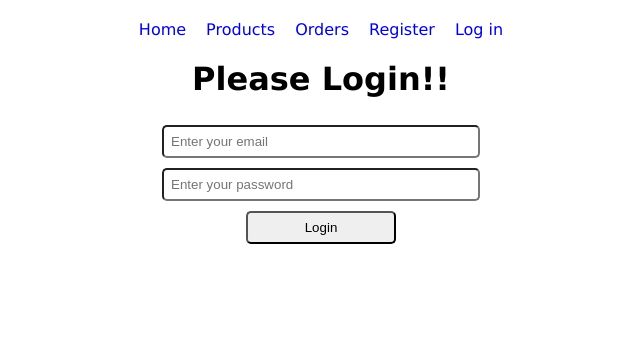
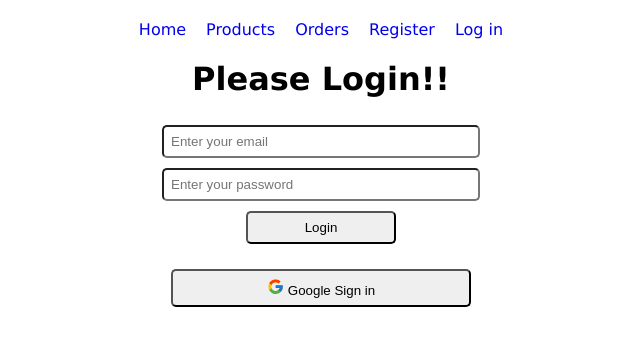
Before and after one commit to mdmehedihasan212/router-firebase-integration, a React (Create React App) app: page /log-in in a window 1280 px wide. Shown: the top 346 px of the page, without its empty margins (319-959 px from the left). Built offline with nearby package versions, Linux system fonts and the light colour scheme; no server answers.

Commit message:
add required component in function for secure order component

```diff
--- a/src/App.js
+++ b/src/App.js
@@ -6,6 +6,7 @@ import Products from './Components/Products/Products';
 import Orders from './Components/Orders/Orders';
 import Register from './Components/Register/Register';
 import LogIn from './Components/LogIn/LogIn';
+import RequireAuth from './Components/RequireAuth/RequireAuth';
 
 function App() {
   return (
@@ -14,7 +15,11 @@ function App() {
       <Routes>
         <Route path='/' element={<Home></Home>}></Route>
         <Route path='/products' element={<Products></Products>}></Route>
-        <Route path='/orders' element={<Orders></Orders>}></Route>
+        <Route path='/orders' element={
+          <RequireAuth>
+            <Orders></Orders>
+          </RequireAuth>
+        }></Route>
         <Route path='/register' element={<Register></Register>}></Route>
         <Route path='/log-in' element={<LogIn></LogIn>}></Route>
       </Routes>
--- a/src/Components/Header/Header.js
+++ b/src/Components/Header/Header.js
@@ -1,7 +1,6 @@
 import React from 'react';
 import './Header.css';
 import { Link } from 'react-router-dom';
-import { FiLogOut } from 'react-icons/fi';
 import { useAuthState } from 'react-firebase-hooks/auth';
 import { getAuth, signOut } from 'firebase/auth';
 import app from '../../firebase.init';
@@ -21,7 +20,7 @@ const Header = () => {
                 {
                     user?.uid
                         ?
-                        <button onClick={() => signOut(auth)} className='singout-btn'>Sign out <FiLogOut className='icon'></FiLogOut> </button>
+                        <button onClick={() => signOut(auth)} className='singout-btn'>Sign out</button>
                         :
                         <Link to={'/log-in'}>Log in</Link>
                 }
--- a/src/Components/Home/Home.js
+++ b/src/Components/Home/Home.js
@@ -1,9 +1,6 @@
-import { getAuth } from 'firebase/auth';
 import React from 'react';
 import { useAuthState } from 'react-firebase-hooks/auth';
-import app from '../../firebase.init';
-
-const auth = getAuth(app)
+import { auth } from '../../firebase.init';
 
 const Home = () => {
     const [user] = useAuthState(auth)
--- a/src/Components/LogIn/LogIn.css
+++ b/src/Components/LogIn/LogIn.css
@@ -3,6 +3,7 @@
     padding: 7px;
     margin: 5px;
     border-radius: 5px;
+    cursor: pointer;
 }
 
 .login-btn {
@@ -12,3 +13,19 @@
 .login-btn:hover {
     color: goldenrod;
 }
+
+.google-sign-btn {
+    width: 300px;
+    padding: 7px;
+    margin-top: 20px;
+    border-radius: 5px;
+    cursor: pointer;
+}
+
+.google-sign-btn:hover {
+    color: goldenrod;
+}
+
+.google-icon {
+    font-size: 1.3em;
+}
--- a/src/Components/LogIn/LogIn.js
+++ b/src/Components/LogIn/LogIn.js
@@ -1,7 +1,12 @@
 import React from 'react';
+import { useSignInWithGoogle } from 'react-firebase-hooks/auth';
+import { FcGoogle } from 'react-icons/fc';
+import { auth } from '../../firebase.init';
 import './LogIn.css';
 
 const LogIn = () => {
+    const [signInWithGoogle] = useSignInWithGoogle(auth);
+
     return (
         <div>
             <h1>Please Login!!</h1>
@@ -12,6 +17,12 @@ const LogIn = () => {
                 <br />
                 <input className='login-btn' type="submit" value="Login" />
             </form>
+            <div className="submit-btn">
+                {/* <input onClick={() => signInWithGoogle()} className='google-sign-btn' type="submit" value="Google Sign in" /> */}
+                <button onClick={() => signInWithGoogle()} className='google-sign-btn'> <FcGoogle
+                    className='google-icon'
+                ></FcGoogle> Google Sign in</button>
+            </div>
         </div>
     );
 };
--- a/src/Components/Register/Register.css
+++ b/src/Components/Register/Register.css
@@ -3,29 +3,13 @@
     padding: 7px;
     margin: 5px;
     border-radius: 5px;
+    cursor: pointer;
 }
 
 .register-btn {
     width: 150px !important;
 }
 
-.google-sign-btn {
-    width: 150px;
-    padding: 7px;
-    margin: 5px;
-    border-radius: 5px;
-}
-
-.google-sign-btn:hover {
-    color: goldenrod;
-}
-
 .register-btn:hover {
     color: goldenrod;
 }
-
-.submit-btn {
-    display: flex;
-    justify-content: center;
-    align-items: center;
-}
--- a/src/Components/Register/Register.js
+++ b/src/Components/Register/Register.js
@@ -1,13 +1,7 @@
 import React from 'react';
 import './Register.css';
-import { useSignInWithGoogle } from 'react-firebase-hooks/auth';
-import app from '../../firebase.init';
-import { getAuth } from 'firebase/auth';
-
-const auth = getAuth(app)
 
 const Register = () => {
-    const [signInWithGoogle] = useSignInWithGoogle(auth);
     return (
         <div>
             <h1>Please Register!!</h1>
@@ -20,9 +14,6 @@ const Register = () => {
                 <br />
                 <input className='register-btn' type="submit" value="Register" />
             </form>
-            <div className="submit-btn">
-                <input onClick={() => signInWithGoogle()} className='google-sign-btn' type="submit" value="Google Sign in" />
-            </div>
         </div>
     );
 };
--- /dev/null
+++ b/src/Components/RequireAuth/RequireAuth.js
@@ -0,0 +1,17 @@
+import React from 'react';
+import { useAuthState } from 'react-firebase-hooks/auth';
+import { Navigate, useLocation } from 'react-router-dom';
+import { auth } from '../../firebase.init';
+
+const RequireAuth = ({ children }) => {
+    const location = useLocation();
+    const [user] = useAuthState(auth);
+
+    if (!user) {
+
+        return <Navigate to="/log-in" state={{ from: location }} replace />;
+    }
+    return children;
+};
+
+export default RequireAuth;
--- a/src/firebase.init.js
+++ b/src/firebase.init.js
@@ -1,5 +1,6 @@
 // Import the functions you need from the SDKs you need
 import { initializeApp } from "firebase/app";
+import { getAuth } from "firebase/auth";
 // TODO: Add SDKs for Firebase products that you want to use
 // https://firebase.google.com/docs/web/setup#available-libraries
 
@@ -16,4 +17,6 @@ const firebaseConfig = {
 // Initialize Firebase
 const app = initializeApp(firebaseConfig);
 
+export const auth = getAuth(app);
+
 export default app;
```
